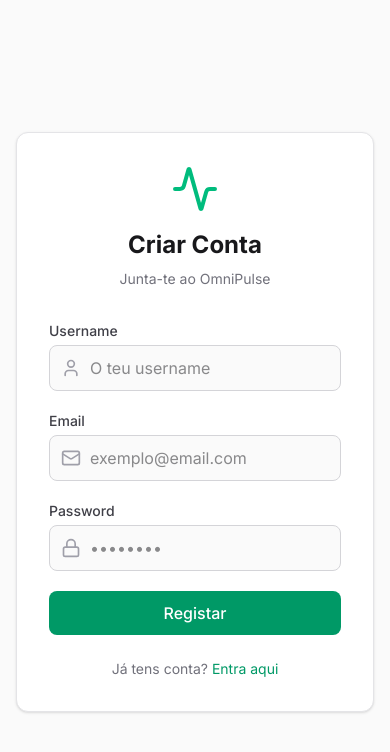
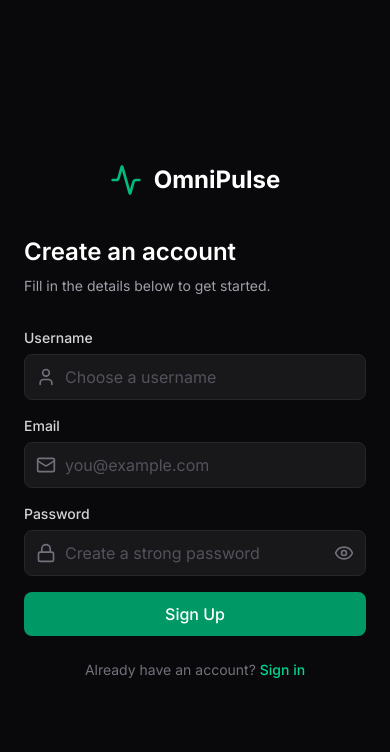
Before and after one commit to zinova-dev/omnipulse, a Next.js app in the folder frontend/: page /register in a window 390 px wide. Shown: the top 752 px of the page. Built offline with nearby package versions, Linux system fonts and the light colour scheme.

Commit message:
feat: new auth design and register fix

```diff
--- a/frontend/src/app/login/page.tsx
+++ b/frontend/src/app/login/page.tsx
@@ -2,12 +2,13 @@
 
 import { useState } from "react";
 import { useAuth } from "@/contexts/AuthContext";
-import { Activity, Lock, User } from "lucide-react";
+import { Activity, Lock, User, Eye, EyeOff } from "lucide-react";
 import Link from "next/link";
 
 export default function LoginPage() {
   const [username, setUsername] = useState("");
   const [password, setPassword] = useState("");
+  const [showPassword, setShowPassword] = useState(false);
   const [error, setError] = useState("");
   const [isLoading, setIsLoading] = useState(false);
   const { login } = useAuth();
@@ -25,80 +26,106 @@ export default function LoginPage() {
       });
 
       if (!res.ok) {
-        throw new Error("Credenciais inválidas");
+        throw new Error("Invalid credentials. Please try again.");
       }
 
       const data = await res.json();
       login(data.access, data.refresh);
     } catch (err: any) {
-      setError(err.message || "Falha na conexão com o servidor.");
+      setError(err.message || "Connection failed. Please check your network.");
     } finally {
       setIsLoading(false);
     }
   };
 
   return (
-    <div className="min-h-screen flex items-center justify-center bg-zinc-50 dark:bg-zinc-950 p-4">
-      <div className="w-full max-w-md bg-white dark:bg-zinc-900 border border-zinc-200 dark:border-zinc-800 rounded-xl p-8 shadow-sm">
-        <div className="flex flex-col items-center mb-8">
-          <Activity className="w-12 h-12 text-emerald-500 mb-4" />
-          <h1 className="text-2xl font-bold text-zinc-900 dark:text-zinc-100">OmniPulse</h1>
-          <p className="text-zinc-500 dark:text-zinc-400 text-sm mt-2">Acede ao teu painel de controlo</p>
+    <div className="min-h-screen flex bg-zinc-950">
+      {/* Left Side - Branding */}
+      <div className="hidden lg:flex w-1/2 bg-gradient-to-br from-zinc-900 via-zinc-950 to-emerald-950/30 relative overflow-hidden items-center justify-center p-12">
+        <div className="absolute inset-0 bg-[url('https://www.transparenttextures.com/patterns/cubes.png')] opacity-10 mix-blend-overlay"></div>
+        <div className="relative z-10 max-w-md">
+          <Activity className="w-16 h-16 text-emerald-500 mb-8" />
+          <h1 className="text-4xl font-bold text-white mb-4 tracking-tight">OmniPulse</h1>
+          <p className="text-lg text-zinc-400 leading-relaxed">
+            Real-time infrastructure monitoring. Keep your servers alive, visible, and always under control.
+          </p>
+        </div>
+      </div>
+
+      {/* Right Side - Form */}
+      <div className="w-full lg:w-1/2 flex items-center justify-center p-6 sm:p-12">
+        <div className="w-full max-w-md">
+          <div className="lg:hidden flex items-center gap-3 mb-10 justify-center">
+            <Activity className="w-8 h-8 text-emerald-500" />
+            <h1 className="text-2xl font-bold text-white">OmniPulse</h1>
+          </div>
+
+          <div className="mb-8">
+            <h2 className="text-2xl font-semibold text-white">Sign in to your account</h2>
+            <p className="text-zinc-400 text-sm mt-2">Enter your credentials to access the dashboard.</p>
           </div>
 
           {error && (
-          <div className="mb-4 p-3 bg-red-500/10 border border-red-500/20 text-red-600 dark:text-red-400 rounded-lg text-sm text-center">
+            <div className="mb-6 p-3 bg-red-500/10 border border-red-500/20 text-red-400 rounded-lg text-sm text-center">
               {error}
             </div>
           )}
 
           <form onSubmit={handleSubmit} className="space-y-5">
             <div>
-            <label className="block text-sm font-medium text-zinc-700 dark:text-zinc-300 mb-1">Username</label>
+              <label className="block text-sm font-medium text-zinc-300 mb-1.5">Username</label>
               <div className="relative">
-              <User className="absolute left-3 top-1/2 -translate-y-1/2 w-5 h-5 text-zinc-400" />
+                <User className="absolute left-3 top-1/2 -translate-y-1/2 w-5 h-5 text-zinc-500" />
                 <input
                   type="text"
                   value={username}
                   onChange={(e) => setUsername(e.target.value)}
-                className="w-full pl-10 pr-4 py-2.5 bg-zinc-50 dark:bg-zinc-950 border border-zinc-300 dark:border-zinc-700 rounded-lg focus:ring-2 focus:ring-emerald-500 focus:border-transparent outline-none transition-all text-zinc-900 dark:text-zinc-100"
-                placeholder="O teu username"
+                  className="w-full pl-10 pr-4 py-2.5 bg-zinc-900 border border-zinc-800 rounded-lg focus:ring-2 focus:ring-emerald-500 focus:border-transparent outline-none transition-all text-white placeholder-zinc-600"
+                  placeholder="Enter your username"
                   required
                 />
               </div>
             </div>
 
             <div>
-            <label className="block text-sm font-medium text-zinc-700 dark:text-zinc-300 mb-1">Password</label>
+              <label className="block text-sm font-medium text-zinc-300 mb-1.5">Password</label>
               <div className="relative">
-              <Lock className="absolute left-3 top-1/2 -translate-y-1/2 w-5 h-5 text-zinc-400" />
+                <Lock className="absolute left-3 top-1/2 -translate-y-1/2 w-5 h-5 text-zinc-500" />
                 <input
-                type="password"
+                  type={showPassword ? "text" : "password"}
                   value={password}
                   onChange={(e) => setPassword(e.target.value)}
-                className="w-full pl-10 pr-4 py-2.5 bg-zinc-50 dark:bg-zinc-950 border border-zinc-300 dark:border-zinc-700 rounded-lg focus:ring-2 focus:ring-emerald-500 focus:border-transparent outline-none transition-all text-zinc-900 dark:text-zinc-100"
+                  className="w-full pl-10 pr-12 py-2.5 bg-zinc-900 border border-zinc-800 rounded-lg focus:ring-2 focus:ring-emerald-500 focus:border-transparent outline-none transition-all text-white placeholder-zinc-600"
                   placeholder="••••••••"
                   required
                 />
+                <button
+                  type="button"
+                  onClick={() => setShowPassword(!showPassword)}
+                  className="absolute right-3 top-1/2 -translate-y-1/2 text-zinc-500 hover:text-zinc-300 transition-colors"
+                >
+                  {showPassword ? <EyeOff className="w-5 h-5" /> : <Eye className="w-5 h-5" />}
+                </button>
               </div>
             </div>
 
             <button
               type="submit"
               disabled={isLoading}
-            className="w-full py-2.5 px-4 bg-emerald-600 hover:bg-emerald-700 text-white font-medium rounded-lg transition-colors disabled:opacity-50 disabled:cursor-not-allowed flex justify-center items-center"
+              className="w-full py-2.5 px-4 bg-emerald-600 hover:bg-emerald-500 text-white font-medium rounded-lg transition-colors disabled:opacity-50 disabled:cursor-not-allowed flex justify-center items-center mt-2"
             >
-            {isLoading ? "A entrar..." : "Entrar"}
+              {isLoading ? "Signing in..." : "Sign In"}
             </button>
           </form>
 
-        <p className="mt-6 text-center text-sm text-zinc-500 dark:text-zinc-400">
-          Ainda não tens conta?{" "}
-          <Link href="/register" className="text-emerald-600 dark:text-emerald-400 hover:underline">
-            Regista-te
+          <p className="mt-8 text-center text-sm text-zinc-500">
+            Don't have an account?{" "}
+            <Link href="/register" className="text-emerald-400 hover:text-emerald-300 font-medium transition-colors">
+              Create one
             </Link>
           </p>
         </div>
       </div>
+    </div>
   );
 }
--- a/frontend/src/app/register/page.tsx
+++ b/frontend/src/app/register/page.tsx
@@ -2,13 +2,14 @@
 
 import { useState } from "react";
 import { useRouter } from "next/navigation";
-import { Activity, Lock, User, Mail } from "lucide-react";
+import { Activity, Lock, User, Mail, Eye, EyeOff } from "lucide-react";
 import Link from "next/link";
 
 export default function RegisterPage() {
   const [username, setUsername] = useState("");
   const [email, setEmail] = useState("");
   const [password, setPassword] = useState("");
+  const [showPassword, setShowPassword] = useState(false);
   const [error, setError] = useState("");
   const [isLoading, setIsLoading] = useState(false);
   const router = useRouter();
@@ -27,94 +28,120 @@ export default function RegisterPage() {
 
       if (!res.ok) {
         const data = await res.json();
-        throw new Error(data.error || "Erro ao criar conta.");
+        throw new Error(data.error || "Registration failed. Please try again.");
       }
 
       router.push("/login");
     } catch (err: any) {
-      setError(err.message || "Falha na conexão com o servidor.");
+      setError(err.message || "Connection failed. Please check your network.");
     } finally {
       setIsLoading(false);
     }
   };
 
   return (
-    <div className="min-h-screen flex items-center justify-center bg-zinc-50 dark:bg-zinc-950 p-4">
-      <div className="w-full max-w-md bg-white dark:bg-zinc-900 border border-zinc-200 dark:border-zinc-800 rounded-xl p-8 shadow-sm">
-        <div className="flex flex-col items-center mb-8">
-          <Activity className="w-12 h-12 text-emerald-500 mb-4" />
-          <h1 className="text-2xl font-bold text-zinc-900 dark:text-zinc-100">Criar Conta</h1>
-          <p className="text-zinc-500 dark:text-zinc-400 text-sm mt-2">Junta-te ao OmniPulse</p>
+    <div className="min-h-screen flex bg-zinc-950">
+      {/* Left Side - Branding */}
+      <div className="hidden lg:flex w-1/2 bg-gradient-to-bl from-zinc-900 via-zinc-950 to-emerald-950/30 relative overflow-hidden items-center justify-center p-12">
+        <div className="absolute inset-0 bg-[url('https://www.transparenttextures.com/patterns/cubes.png')] opacity-10 mix-blend-overlay"></div>
+        <div className="relative z-10 max-w-md">
+          <Activity className="w-16 h-16 text-emerald-500 mb-8" />
+          <h1 className="text-4xl font-bold text-white mb-4 tracking-tight">Join OmniPulse</h1>
+          <p className="text-lg text-zinc-400 leading-relaxed">
+            Create an account to start monitoring your infrastructure in real-time. It's fast, secure, and completely free.
+          </p>
+        </div>
+      </div>
+
+      {/* Right Side - Form */}
+      <div className="w-full lg:w-1/2 flex items-center justify-center p-6 sm:p-12">
+        <div className="w-full max-w-md">
+          <div className="lg:hidden flex items-center gap-3 mb-10 justify-center">
+            <Activity className="w-8 h-8 text-emerald-500" />
+            <h1 className="text-2xl font-bold text-white">OmniPulse</h1>
+          </div>
+
+          <div className="mb-8">
+            <h2 className="text-2xl font-semibold text-white">Create an account</h2>
+            <p className="text-zinc-400 text-sm mt-2">Fill in the details below to get started.</p>
           </div>
 
           {error && (
-          <div className="mb-4 p-3 bg-red-500/10 border border-red-500/20 text-red-600 dark:text-red-400 rounded-lg text-sm text-center">
+            <div className="mb-6 p-3 bg-red-500/10 border border-red-500/20 text-red-400 rounded-lg text-sm text-center">
               {error}
             </div>
           )}
 
-        <form onSubmit={handleSubmit} className="space-y-5">
+          <form onSubmit={handleSubmit} className="space-y-4">
             <div>
-            <label className="block text-sm font-medium text-zinc-700 dark:text-zinc-300 mb-1">Username</label>
+              <label className="block text-sm font-medium text-zinc-300 mb-1.5">Username</label>
               <div className="relative">
-              <User className="absolute left-3 top-1/2 -translate-y-1/2 w-5 h-5 text-zinc-400" />
+                <User className="absolute left-3 top-1/2 -translate-y-1/2 w-5 h-5 text-zinc-500" />
                 <input
                   type="text"
                   value={username}
                   onChange={(e) => setUsername(e.target.value)}
-                className="w-full pl-10 pr-4 py-2.5 bg-zinc-50 dark:bg-zinc-950 border border-zinc-300 dark:border-zinc-700 rounded-lg focus:ring-2 focus:ring-emerald-500 focus:border-transparent outline-none transition-all text-zinc-900 dark:text-zinc-100"
-                placeholder="O teu username"
+                  className="w-full pl-10 pr-4 py-2.5 bg-zinc-900 border border-zinc-800 rounded-lg focus:ring-2 focus:ring-emerald-500 focus:border-transparent outline-none transition-all text-white placeholder-zinc-600"
+                  placeholder="Choose a username"
                   required
                 />
               </div>
             </div>
 
             <div>
-            <label className="block text-sm font-medium text-zinc-700 dark:text-zinc-300 mb-1">Email</label>
+              <label className="block text-sm font-medium text-zinc-300 mb-1.5">Email</label>
               <div className="relative">
-              <Mail className="absolute left-3 top-1/2 -translate-y-1/2 w-5 h-5 text-zinc-400" />
+                <Mail className="absolute left-3 top-1/2 -translate-y-1/2 w-5 h-5 text-zinc-500" />
                 <input
                   type="email"
                   value={email}
                   onChange={(e) => setEmail(e.target.value)}
-                className="w-full pl-10 pr-4 py-2.5 bg-zinc-50 dark:bg-zinc-950 border border-zinc-300 dark:border-zinc-700 rounded-lg focus:ring-2 focus:ring-emerald-500 focus:border-transparent outline-none transition-all text-zinc-900 dark:text-zinc-100"
-                placeholder="exemplo@email.com"
+                  className="w-full pl-10 pr-4 py-2.5 bg-zinc-900 border border-zinc-800 rounded-lg focus:ring-2 focus:ring-emerald-500 focus:border-transparent outline-none transition-all text-white placeholder-zinc-600"
+                  placeholder="you@example.com"
                   required
                 />
               </div>
             </div>
 
             <div>
-            <label className="block text-sm font-medium text-zinc-700 dark:text-zinc-300 mb-1">Password</label>
+              <label className="block text-sm font-medium text-zinc-300 mb-1.5">Password</label>
               <div className="relative">
-              <Lock className="absolute left-3 top-1/2 -translate-y-1/2 w-5 h-5 text-zinc-400" />
+                <Lock className="absolute left-3 top-1/2 -translate-y-1/2 w-5 h-5 text-zinc-500" />
                 <input
-                type="password"
+                  type={showPassword ? "text" : "password"}
                   value={password}
                   onChange={(e) => setPassword(e.target.value)}
-                className="w-full pl-10 pr-4 py-2.5 bg-zinc-50 dark:bg-zinc-950 border border-zinc-300 dark:border-zinc-700 rounded-lg focus:ring-2 focus:ring-emerald-500 focus:border-transparent outline-none transition-all text-zinc-900 dark:text-zinc-100"
-                placeholder="••••••••"
+                  className="w-full pl-10 pr-12 py-2.5 bg-zinc-900 border border-zinc-800 rounded-lg focus:ring-2 focus:ring-emerald-500 focus:border-transparent outline-none transition-all text-white placeholder-zinc-600"
+                  placeholder="Create a strong password"
                   required
                 />
+                <button
+                  type="button"
+                  onClick={() => setShowPassword(!showPassword)}
+                  className="absolute right-3 top-1/2 -translate-y-1/2 text-zinc-500 hover:text-zinc-300 transition-colors"
+                >
+                  {showPassword ? <EyeOff className="w-5 h-5" /> : <Eye className="w-5 h-5" />}
+                </button>
               </div>
             </div>
 
             <button
               type="submit"
               disabled={isLoading}
-            className="w-full py-2.5 px-4 bg-emerald-600 hover:bg-emerald-700 text-white font-medium rounded-lg transition-colors disabled:opacity-50 disabled:cursor-not-allowed flex justify-center items-center"
+              className="w-full py-2.5 px-4 bg-emerald-600 hover:bg-emerald-500 text-white font-medium rounded-lg transition-colors disabled:opacity-50 disabled:cursor-not-allowed flex justify-center items-center mt-4"
             >
-            {isLoading ? "A criar conta..." : "Registar"}
+              {isLoading ? "Creating account..." : "Sign Up"}
             </button>
           </form>
 
-        <p className="mt-6 text-center text-sm text-zinc-500 dark:text-zinc-400">
-          Já tens conta?{" "}
-          <Link href="/login" className="text-emerald-600 dark:text-emerald-400 hover:underline">
-            Entra aqui
+          <p className="mt-6 text-center text-sm text-zinc-500">
+            Already have an account?{" "}
+            <Link href="/login" className="text-emerald-400 hover:text-emerald-300 font-medium transition-colors">
+              Sign in
             </Link>
           </p>
         </div>
       </div>
+    </div>
   );
 }
```
Lines whose indentation alone changed are shown as unchanged.
